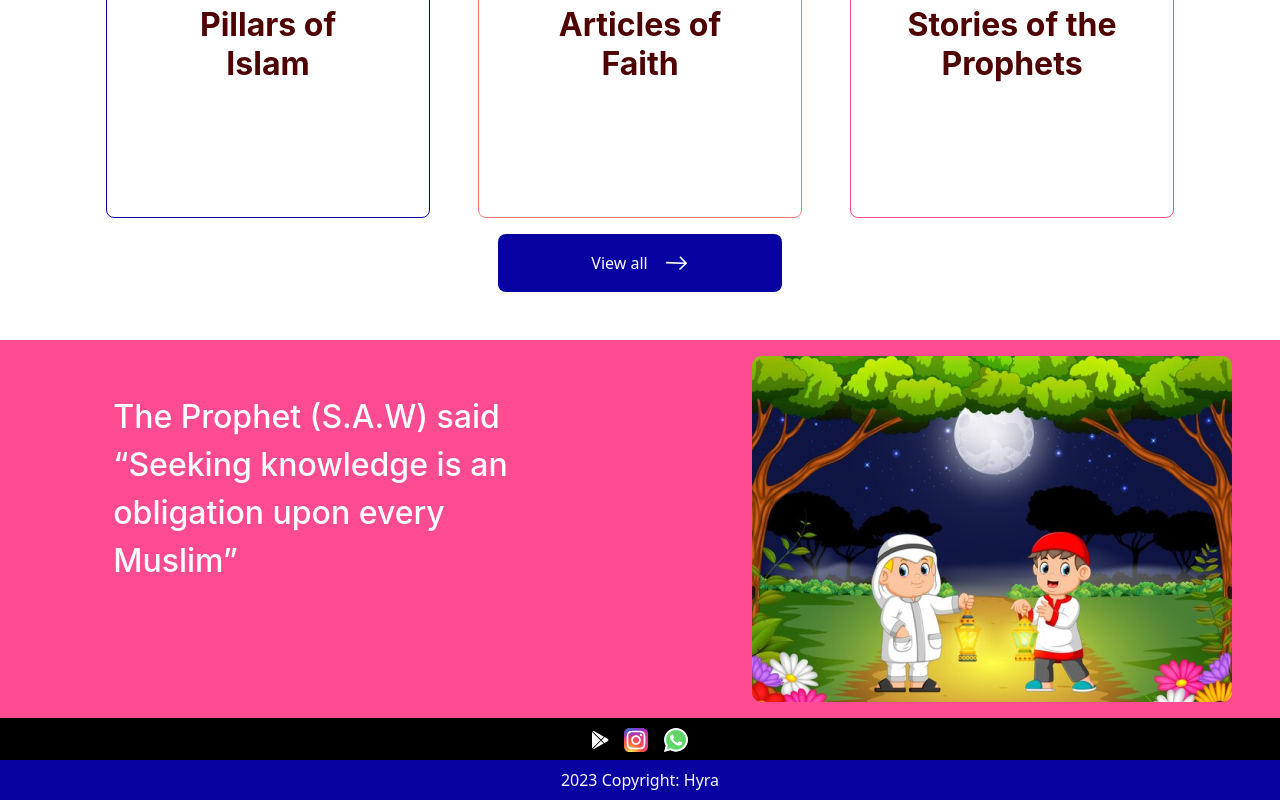
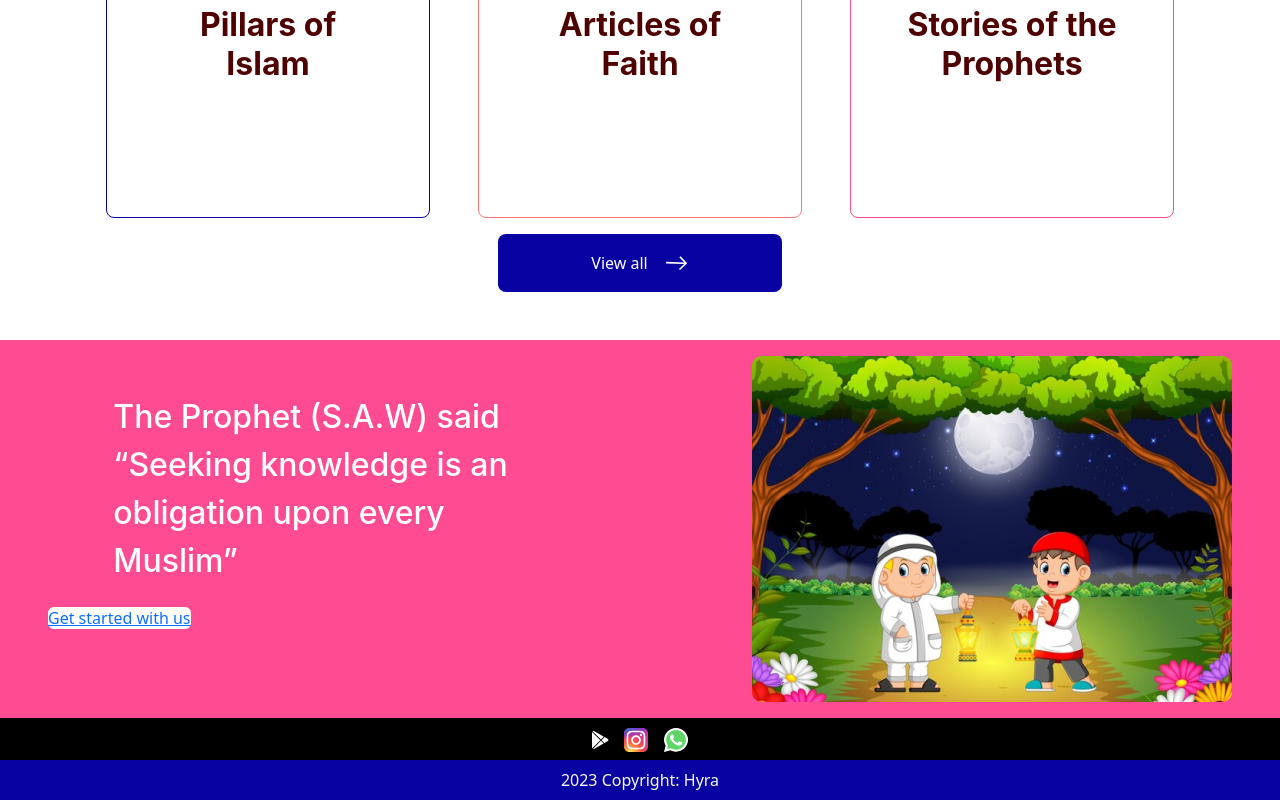
Before and after one commit to Oluwafemi-John1/Hyra-App, a React (Vite) app: page / in a window 1280 px wide. Shown: the part 1239-2039 px from the top of the page. Built offline with nearby package versions, Linux system fonts and the light colour scheme.

Commit message:
Update link style in Getstarted component

```diff
--- a/src/components/Getstarted.jsx
+++ b/src/components/Getstarted.jsx
@@ -23,7 +23,7 @@ const Getstarted = () => {
                 <div className="row">
                     <div className="col-6 p-lg-5 p-md-3 p-1">
                         <p style={paraStyle} className='paraGetStarted'>The Prophet (S.A.W) said “Seeking knowledge is an obligation upon every Muslim”</p>
-                        <Link></Link>
+                        <Link style={linkStyle}>Get started with us </Link>
                     </div>
                     <div className="col-6 py-3 text-end pe-5">
                         <img src={simage} alt="" className="img-fluid" />
```
